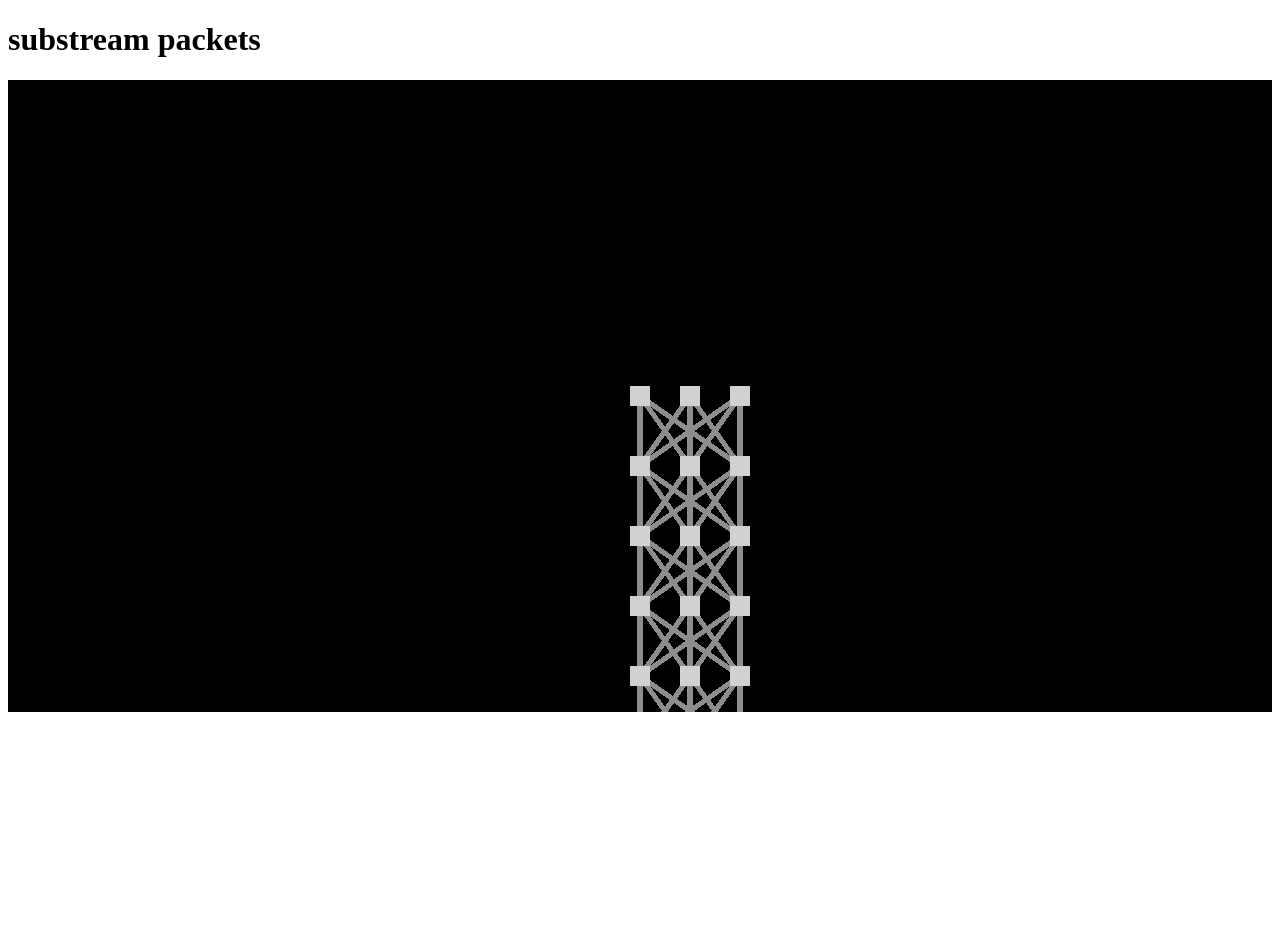
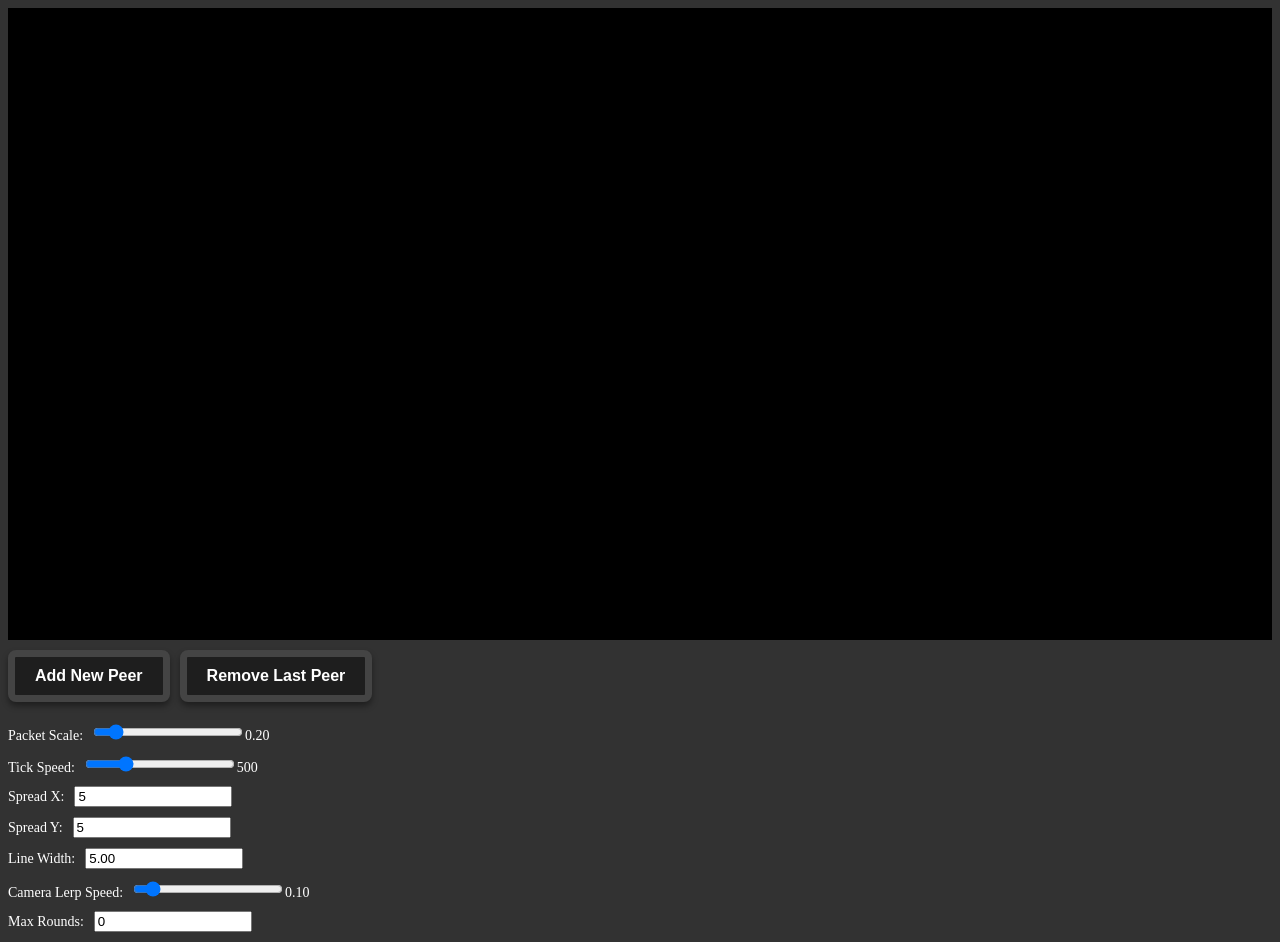
Before and after one commit to Steedie/substream-packets, a React (Vite) app: page / in a window 1280 px wide. Before the commit the page ends 800 px from the top, so only its background shows below. Built offline with nearby package versions, Linux system fonts and the light colour scheme.

Commit message:
add peers and auto gen packet data & dev config

```diff
--- a/src/App.css
+++ b/src/App.css
@@ -1,15 +1,17 @@
-/* Ensure the canvas container is relatively positioned */
 canvas {
   background-color: black;
   width: 100%;
   height: 100%;
   margin: 0;
   padding: 0;
-  position: relative; /* Add this line */
-  display: block; /* Ensure the canvas behaves as a block element */
+  position: relative;
+  display: block;
 }
 
-/* Keep the debug text positioned absolutely relative to the canvas */
+body {
+  background-color: rgb(50, 50, 50);
+}
+
 .debug-text {
   position: absolute;
   top: 10px;
@@ -20,5 +22,53 @@ canvas {
   padding: 5px;
   border-radius: 5px;
   pointer-events: none;
-  z-index: 1; /* Ensure it is above the canvas */
+  z-index: 1;
 }
+
+button {
+  background-color: #1e1e1e;
+  color: #ffffff;
+  border: 7px solid #444444;
+  padding: 10px 20px;
+  font-size: 16px;
+  font-weight: bold;
+  border-radius: 8px;
+  cursor: pointer;
+  transition: background-color 0.3s ease, box-shadow 0.3s ease;
+  box-shadow: 0 4px 6px rgba(0, 0, 0, 0.4);
+  margin-top: 10px;
+  margin-right: 10px;
+}
+
+button:hover {
+  background-color: #444444;
+  box-shadow: 0 6px 8px rgba(0, 0, 0, 0.5);
+}
+
+button:active {
+  background-color: #333333;
+  box-shadow: 0 2px 4px rgba(0, 0, 0, 0.4);
+}
+
+button:focus {
+  outline: none;
+  box-shadow: 0 0 0 3px rgba(255, 255, 255, 0.4);
+}
+
+
+.config-controls {
+  margin-top: 20px;
+  color: white;
+  font-size: 14px;
+}
+
+.config-controls label {
+  display: block;
+  margin-bottom: 10px;
+}
+
+.config-controls input[type="range"],
+.config-controls input[type="number"] {
+  margin-left: 10px;
+  width: 150px;
+}
--- a/src/App.tsx
+++ b/src/App.tsx
@@ -7,14 +7,16 @@ import { Message, PacketLineProps } from "./interfaces";
 import { fakeMessageData1, fakeMessageData2 } from "./fakeData";
 import { useState, useRef, useEffect } from "react";
 
-const PACKET_SCALE = 0.2;
-const SPREAD_X = 2.5;
-const SPREAD_Y = 3.5;
-const LINE_WIDTH = PACKET_SCALE * 22;
+let PACKET_SCALE = 0.2;
+let SPREAD_X = 5;
+let SPREAD_Y = 5;
+let LINE_WIDTH = PACKET_SCALE * 25;
 const DEFAULT_LINE_COLOR = "grey";
 const HIGHLIGHTED_LINE_COLOR = "cyan";
-const MAX_ROUNDS = 0; // 0 to show all rounds
-const CAM_LERP_SPEED = LINE_WIDTH / 100;
+let MAX_ROUNDS = 0; // 0 to show all rounds
+//const CAM_LERP_SPEED = LINE_WIDTH / 100;
+let CAM_LERP_SPEED = 0.1;
+let TICK_SPEED = 500;
 
 function PacketsCamera({ camTargetY }: { camTargetY: number }) {
   // eslint-disable-next-line @typescript-eslint/no-explicit-any
@@ -25,6 +27,8 @@ function PacketsCamera({ camTargetY }: { camTargetY: number }) {
       // Smoothly interpolate the camera's Y position towards the camTargetY
       cameraRef.current.position.y +=
         (camTargetY - cameraRef.current.position.y) * CAM_LERP_SPEED;
+
+      //cameraRef.current.position.y = camTargetY;
     }
   });
 
@@ -212,40 +216,233 @@ function PacketVisualization({
   return <>{packets}</>;
 }
 
+function getRandomId() {
+  return new Uint8Array([
+    Math.floor(Math.random() * 9999) + 1,
+    Math.floor(Math.random() * 9999) + 1,
+    Math.floor(Math.random() * 9999) + 1,
+  ]);
+}
+
+function DevControlButtons() {
+  const [packetScale, setPacketScale] = useState(PACKET_SCALE);
+  const [spreadX, setSpreadX] = useState(SPREAD_X);
+  const [spreadY, setSpreadY] = useState(SPREAD_Y);
+  const [lineWidth, setLineWidth] = useState(LINE_WIDTH);
+  const [camLerpSpeed, setCamLerpSpeed] = useState(CAM_LERP_SPEED);
+  const [maxRounds, setMaxRounds] = useState(MAX_ROUNDS);
+  const [tickSpeed, setTickSpeed] = useState(TICK_SPEED);
+
+  const addNewPeer = () => {
+    const newPeer = getRandomId();
+    peers.push(newPeer);
+  };
+
+  const removeLastPeer = () => {
+    peers.pop();
+  };
+
+  return (
+    <>
+      <button onClick={addNewPeer}>Add New Peer</button>
+      <button onClick={removeLastPeer}>Remove Last Peer</button>
+
+      <div className="config-controls">
+        <label>
+          Packet Scale:
+          <input
+            type="range"
+            min="0.1"
+            max="1"
+            step="0.01"
+            value={packetScale}
+            onChange={(e) => {
+              const value = parseFloat(e.target.value);
+              setPacketScale(value);
+              PACKET_SCALE = value;
+              LINE_WIDTH = PACKET_SCALE * 25;
+              setLineWidth(LINE_WIDTH);
+            }}
+          />
+          <span>{packetScale.toFixed(2)}</span>
+        </label>
+        <label>
+          Tick Speed:
+          <input
+            type="range"
+            min="10"
+            max="2000"
+            step="1"
+            value={tickSpeed}
+            onChange={(e) => {
+              const value = parseFloat(e.target.value);
+              setTickSpeed(value);
+              TICK_SPEED = value;
+              setTickSpeed(TICK_SPEED);
+            }}
+          />
+          <span>{tickSpeed}</span>
+        </label>
+        <label>
+          Spread X:
+          <input
+            type="number"
+            min="1"
+            max="20"
+            value={spreadX}
+            onChange={(e) => {
+              const value = parseFloat(e.target.value);
+              setSpreadX(value);
+              SPREAD_X = value;
+            }}
+          />
+        </label>
+        <label>
+          Spread Y:
+          <input
+            type="number"
+            min="1"
+            max="20"
+            value={spreadY}
+            onChange={(e) => {
+              const value = parseFloat(e.target.value);
+              setSpreadY(value);
+              SPREAD_Y = value;
+            }}
+          />
+        </label>
+        <label>
+          Line Width:
+          <input
+            type="number"
+            min="1"
+            max="10"
+            value={lineWidth.toFixed(2)}
+            onChange={(e) => {
+              const value = parseFloat(e.target.value);
+              setLineWidth(value);
+              LINE_WIDTH = value;
+            }}
+          />
+        </label>
+        <label>
+          Camera Lerp Speed:
+          <input
+            type="range"
+            min="0.01"
+            max="1"
+            step="0.01"
+            value={camLerpSpeed}
+            onChange={(e) => {
+              const value = parseFloat(e.target.value);
+              setCamLerpSpeed(value);
+              CAM_LERP_SPEED = value;
+            }}
+          />
+          <span>{camLerpSpeed.toFixed(2)}</span>
+        </label>
+        <label>
+          Max Rounds:
+          <input
+            type="number"
+            min="0"
+            max="50"
+            value={maxRounds}
+            onChange={(e) => {
+              const value = parseInt(e.target.value, 10);
+              setMaxRounds(value);
+              MAX_ROUNDS = value;
+            }}
+          />
+        </label>
+      </div>
+    </>
+  );
+}
+
+const peers: Uint8Array[] = [];
+const dataSet: Message[] = [];
+
 function App() {
   const [camTargetY, setCamTargetY] = useState(0);
   const [currentRound, setCurrentRound] = useState(1);
   const [visibleMessages, setVisibleMessages] = useState<Message[]>([]);
   const [hoveredMessage, setHoveredMessage] = useState<Message | null>(null);
 
+  /* "REVEALING" FAKE DATA SET
   // Making messages appear over time (Using the fakeMessageData)
+  // useEffect(() => {
+  //   const interval = setInterval(() => {
+  //     const messagesToAdd = fakeMessageData2
+  //       .filter((msg) => msg.round === currentRound)
+  //       .sort(() => Math.random() - 0.5); // Shuffle the order of messages
+
+  //     messagesToAdd.forEach((message, index) => {
+  //       setTimeout(() => {
+  //         setVisibleMessages((prevMessages) => [...prevMessages, message]);
+  //       }, index * Math.random() * 150); // random delay up to 100ms
+  //     });
+
+  //     setCurrentRound((prevRound) => prevRound + 1);
+  //   }, 250);
+
+  //   return () => clearInterval(interval);
+  // }, [currentRound]);
+*/
+
+  // GENERATE NEW DATA
   useEffect(() => {
     const interval = setInterval(() => {
-      const messagesToAdd = fakeMessageData2
-        .filter((msg) => msg.round === currentRound)
-        .sort(() => Math.random() - 0.5); // Shuffle the order of messages
+      const lastRoundMessages = dataSet.filter(
+        (msg) => msg.round === currentRound - 1
+      );
 
-      messagesToAdd.forEach((message, index) => {
-        setTimeout(() => {
-          setVisibleMessages((prevMessages) => [...prevMessages, message]);
-        }, index * Math.random() * 150); // random delay up to 100ms
+      peers.forEach((peer) => {
+        if (Math.random() < 0.3) {
+          return;
+        }
+
+        const parentMessage = lastRoundMessages.find(
+          (msg) => msg.peer === peer
+        );
+
+        const acks = lastRoundMessages
+          .filter((msg) => msg.peer !== peer)
+          .map((msg) => msg.id);
+
+        let color = "white";
+        if (!parentMessage) {
+          color = "orange";
+          if (acks.length == 0) color = "red";
+        }
+
+        dataSet.push({
+          id: getRandomId(),
+          peer: peer,
+          parent: parentMessage ? parentMessage.id : null,
+          height: 1,
+          acks: acks,
+          type: "message",
+          round: currentRound,
+          channel: "channel",
+          data: color,
+          status: "confirmed",
+        });
       });
+      setCurrentRound((prevRound) => prevRound + 1);
+    }, TICK_SPEED);
 
-      setCurrentRound((prevRound) => prevRound + 1);
-    }, 250);
-
-    return () => clearInterval(interval);
+    return () => clearInterval(interval); // Clean up on component unmount
   }, [currentRound]);
 
   return (
     <>
-      <h1>substream packets</h1>
       <div style={{ position: "relative", width: "100%", height: "100%" }}>
         <Canvas>
           <ambientLight intensity={2} />
           <PacketsCamera camTargetY={camTargetY} />
           <PacketVisualization
-            messages={visibleMessages} // Use `fakeMessageData2` to show all messages at once
+            messages={dataSet} // Use `fakeMessageData2` to show all messages at once // Use `visibleMessages` to show messages over time
             onHighestYChange={setCamTargetY}
             setHoveredMessage={setHoveredMessage}
           />
@@ -269,6 +466,8 @@ function App() {
             </div>
           )}
         </div>
+
+        <DevControlButtons />
       </div>
     </>
   );
```
